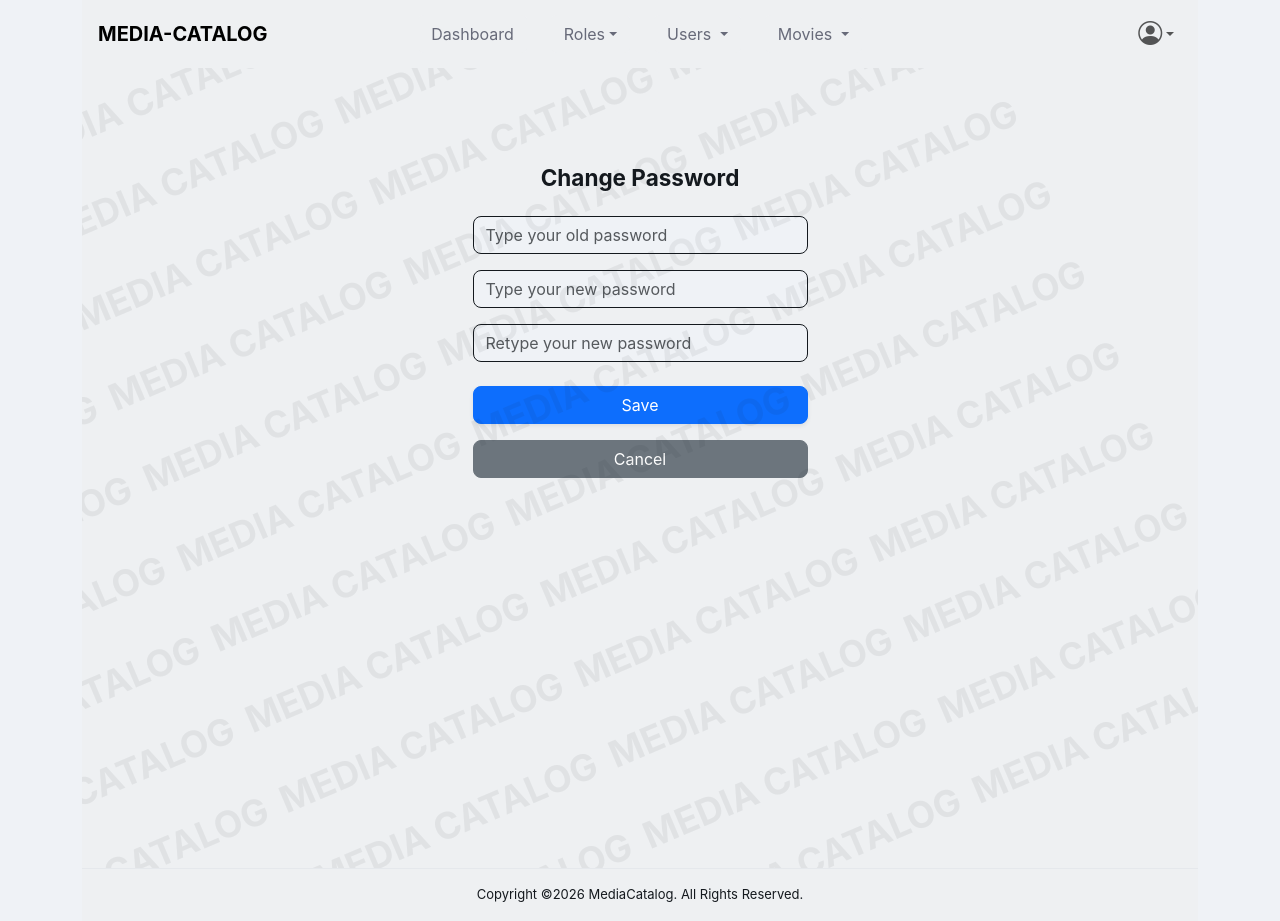
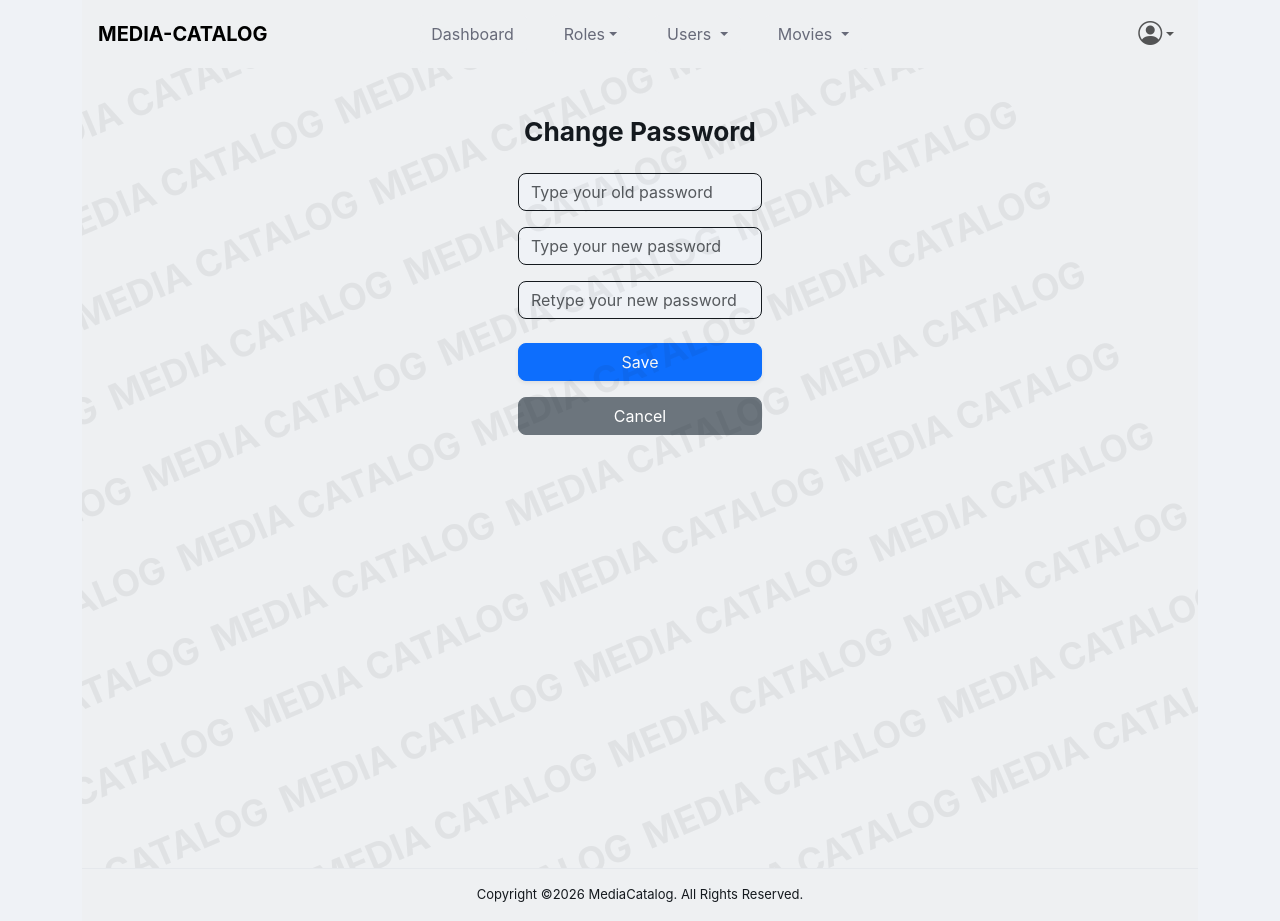
Before and after one commit to marcosbuydid/DA1_DA2_ORT_2026, an Angular app in the folder WebApp/media-catalog-web/: page /dashboard/change-password in a window 1280 px wide. Built offline with nearby package versions, Linux system fonts and the light colour scheme.

Commit message:
minimal style change on two components

```diff
--- a/WebApp/media-catalog-web/src/app/features/dashboard/components/add-role/add-role.html
+++ b/WebApp/media-catalog-web/src/app/features/dashboard/components/add-role/add-role.html
@@ -1,9 +1,9 @@
 <div class="container">
-  <div class="row justify-content-center align-items-center py-5">
+  <div class="row justify-content-center align-items-center">
     <div class="col-sm-8 col-md-6 col-lg-5 col-xl-4">
       <!-- <div class="card shadow-sm rounded-4 border-0" style="background: #ffffff;"> -->
         <div class="card-body p-5 text-center">
-          <h4 class="mb-4 fw-bold text-dark">Add Role</h4>
+          <h3 class="mb-4 fw-bold text-dark">Add Role</h3>
           @if (submitSuccess) {
             <div class="alert alert-success py-2">Role created successfully!</div>
           }
--- a/WebApp/media-catalog-web/src/app/features/dashboard/components/change-password/change-password.html
+++ b/WebApp/media-catalog-web/src/app/features/dashboard/components/change-password/change-password.html
@@ -1,9 +1,9 @@
 <div class="container">
-  <div class="row justify-content-center align-items-center py-5">
-    <div class="col-sm-10 col-md-8 col-lg-6 col-xl-5">
+  <div class="row justify-content-center align-items-center">
+    <div class="col-sm-8 col-md-6 col-lg-5 col-xl-4">
       <!-- <div class="card shadow-sm rounded-4 border-0" style="background: #ffffff;"> -->
         <div class="card-body p-5 text-center">
-          <h4 class="mb-4 fw-bold text-dark">Change Password</h4>
+          <h3 class="mb-4 fw-bold text-dark">Change Password</h3>
 
           @if (submitSuccess) {
             <div class="alert alert-success py-2">Password updated successfully!</div>
```
